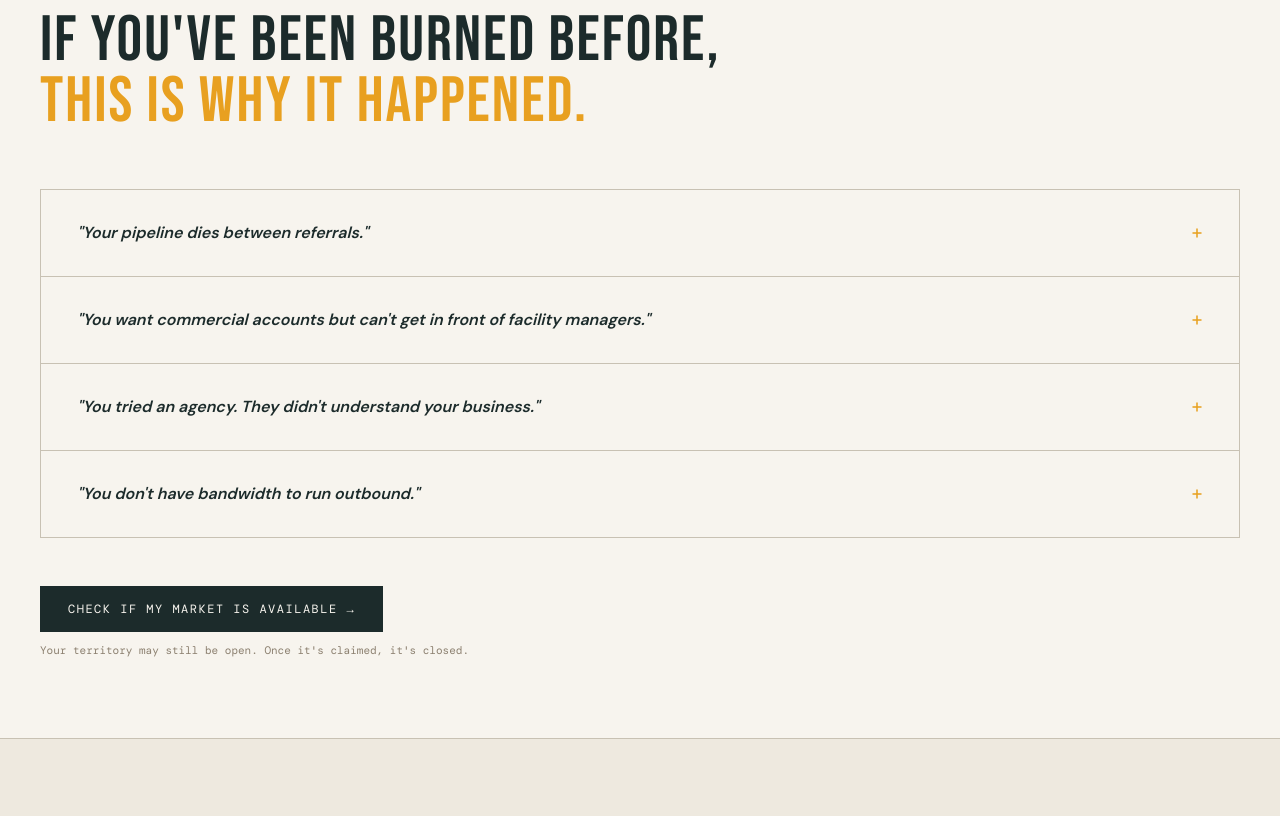
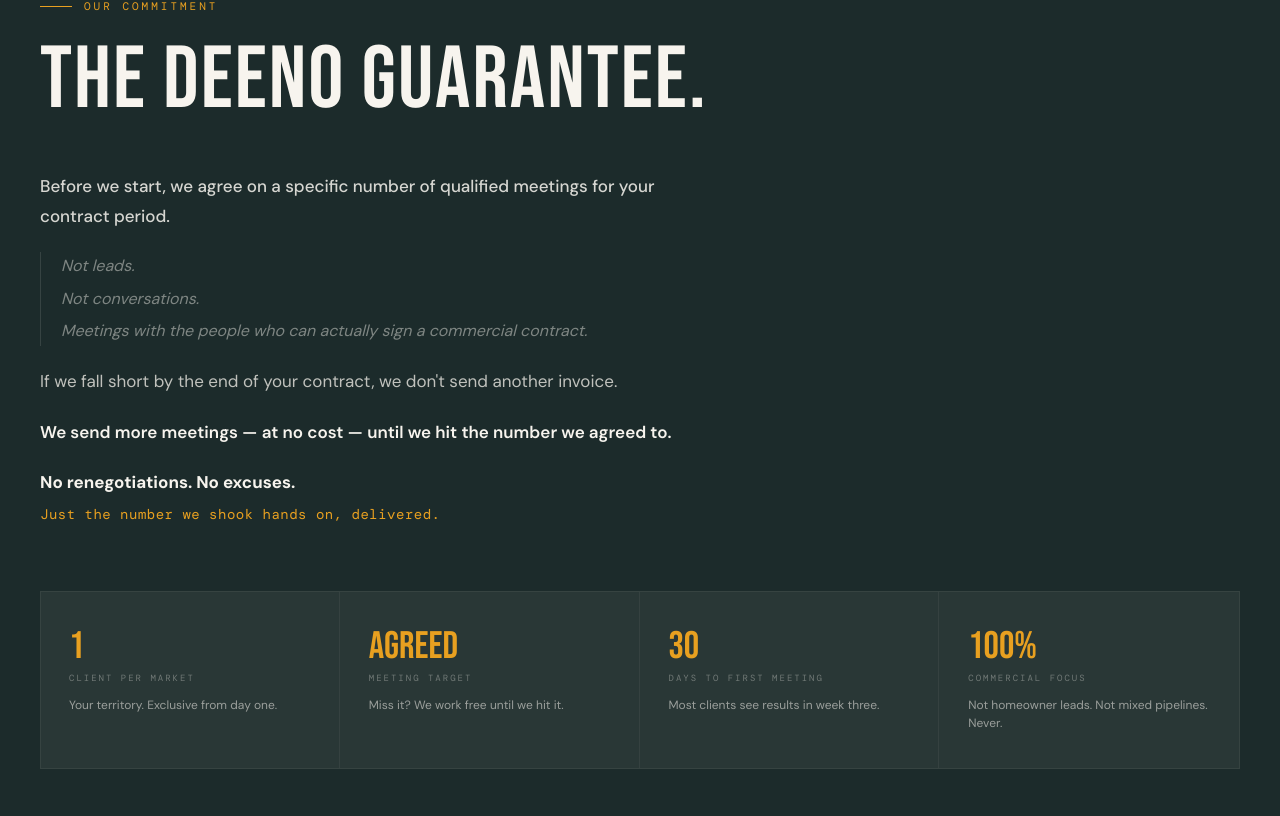
Before and after one commit to KierinF/deeno-brands, a Next.js app: page / in a window 1280 px wide. Shown: the part 6386-7202 px from the top of the page. Built offline with nearby package versions, Linux system fonts and the light colour scheme.

Commit message:
Remove ObjectionsSection and WhyDeeno from homepage

```diff
--- a/app/page.tsx
+++ b/app/page.tsx
@@ -6,8 +6,6 @@ import FounderSection from "./components/FounderSection";
 import ClarityBlock from "./components/ClarityBlock";
 import Process from "./components/Process";
 import ProofSection from "./components/ProofSection";
-import ObjectionsSection from "./components/ObjectionsSection";
-import WhyDeeno from "./components/WhyDeeno";
 import GuaranteeSection from "./components/GuaranteeSection";
 import CTA from "./components/CTA";
 import Footer from "./components/Footer";
@@ -23,8 +21,6 @@ export default function Home() {
       <ClarityBlock />
       <Process />
       <ProofSection />
-      <ObjectionsSection />
-      <WhyDeeno />
       <GuaranteeSection />
       <CTA />
       <Footer />
```
